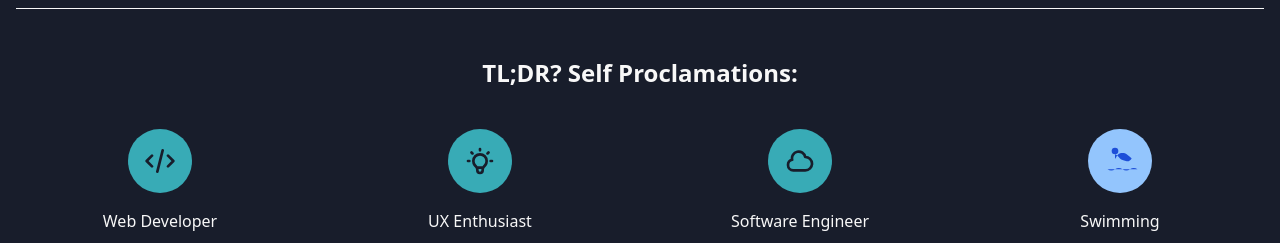
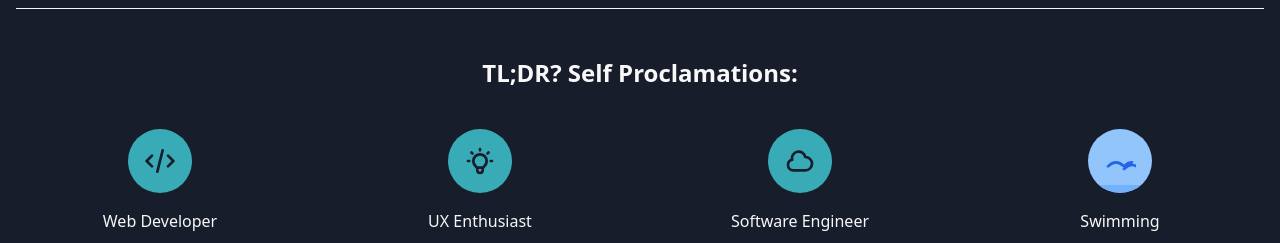
Before and after one commit to jeff203-del/jeff-mutembei-portfolio, a React (Vite) app: page / in a window 1280 px wide. Shown: the part 1360-1603 px from the top of the page. Built offline with nearby package versions, Linux system fonts and the light colour scheme.

Commit message:
Update About.tsx

```diff
--- a/src/sections/About.tsx
+++ b/src/sections/About.tsx
@@ -79,13 +79,12 @@ const About = () => {
               <span className="text-light font-medium">Software Engineer</span>
             </div>
             {/* Swimming Section */}
-            <div className="flex flex-col items-center">
-  <div className="w-16 h-16 bg-blue-300 rounded-full flex items-center justify-center mb-4 relative">
-    <svg xmlns="http://www.w3.org/2000/svg" className="h-10 w-10 text-blue-700" viewBox="0 0 24 24" fill="currentColor">
-      <path d="M4.5 17c1.5 1 3 1 4.5 0s3-1 4.5 0 3 1 4.5 0 3-1 4.5 0" />
-      <circle cx="9" cy="6" r="2" />
-      <path d="M9 8c1 0 2 1.5 3 2.5s2 1 3.5 1.5 2.5 0 3.5-1.5c-1-1-2-1.5-3-2.5S12 7 11 8c-1 1-2 3-2 3" />
+           <div className="flex flex-col items-center">
+  <div className="w-16 h-16 bg-blue-300 rounded-full flex items-center justify-center mb-4 relative overflow-hidden">
+    <svg xmlns="http://www.w3.org/2000/svg" className="h-8 w-8 text-blue-600" fill="none" viewBox="0 0 24 24" stroke="currentColor">
+      <path strokeLinecap="round" strokeLinejoin="round" strokeWidth={2} d="M3 16s3-3 6-3 6 3 6 3 3-3 6-3m-6 5s3-3 6-3 6 3 6 3" />
     </svg>
+    <div className="absolute bottom-0 w-full h-2 bg-blue-400 rounded-full animate-pulse"></div>
   </div>
               <span className="text-light font-medium">Swimming</span>
             </div> {/* Added missing closing tag here */}
```
